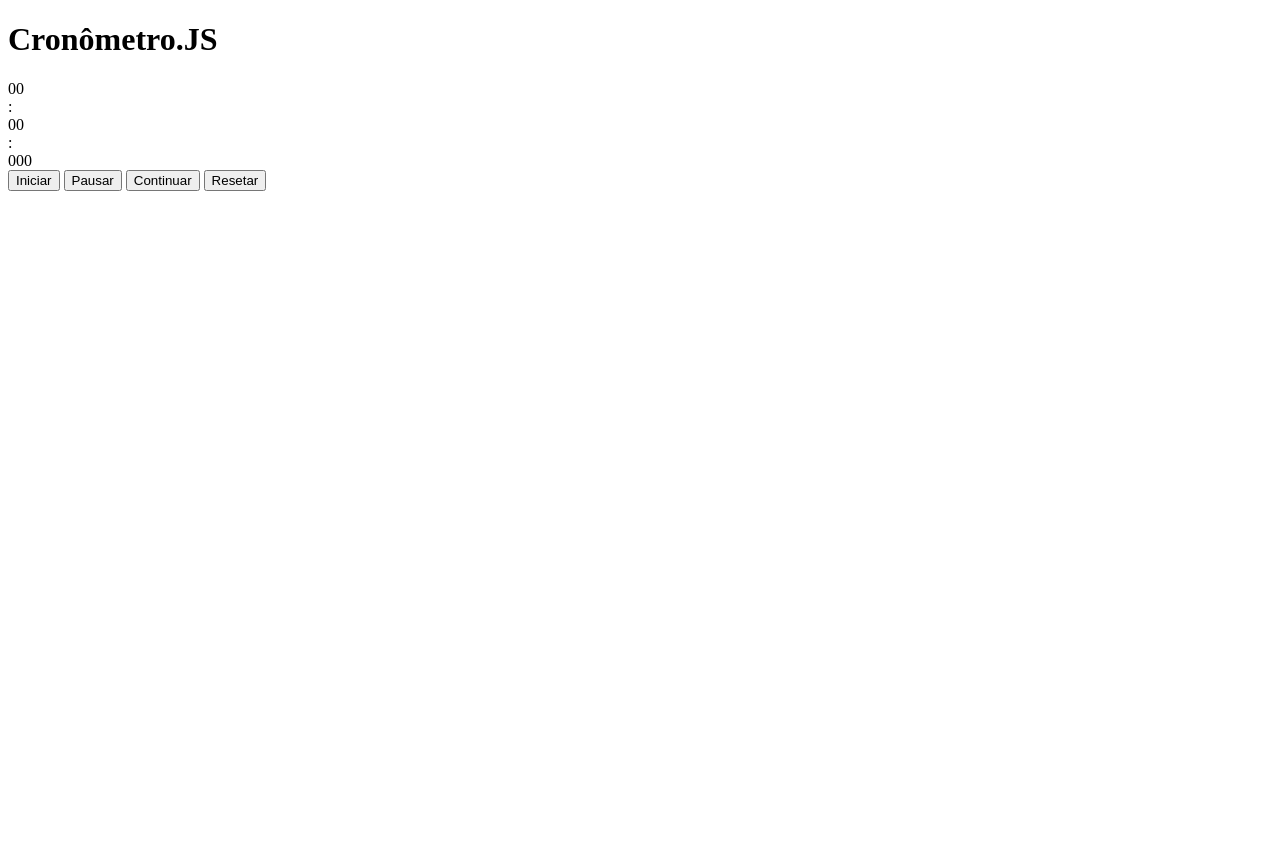
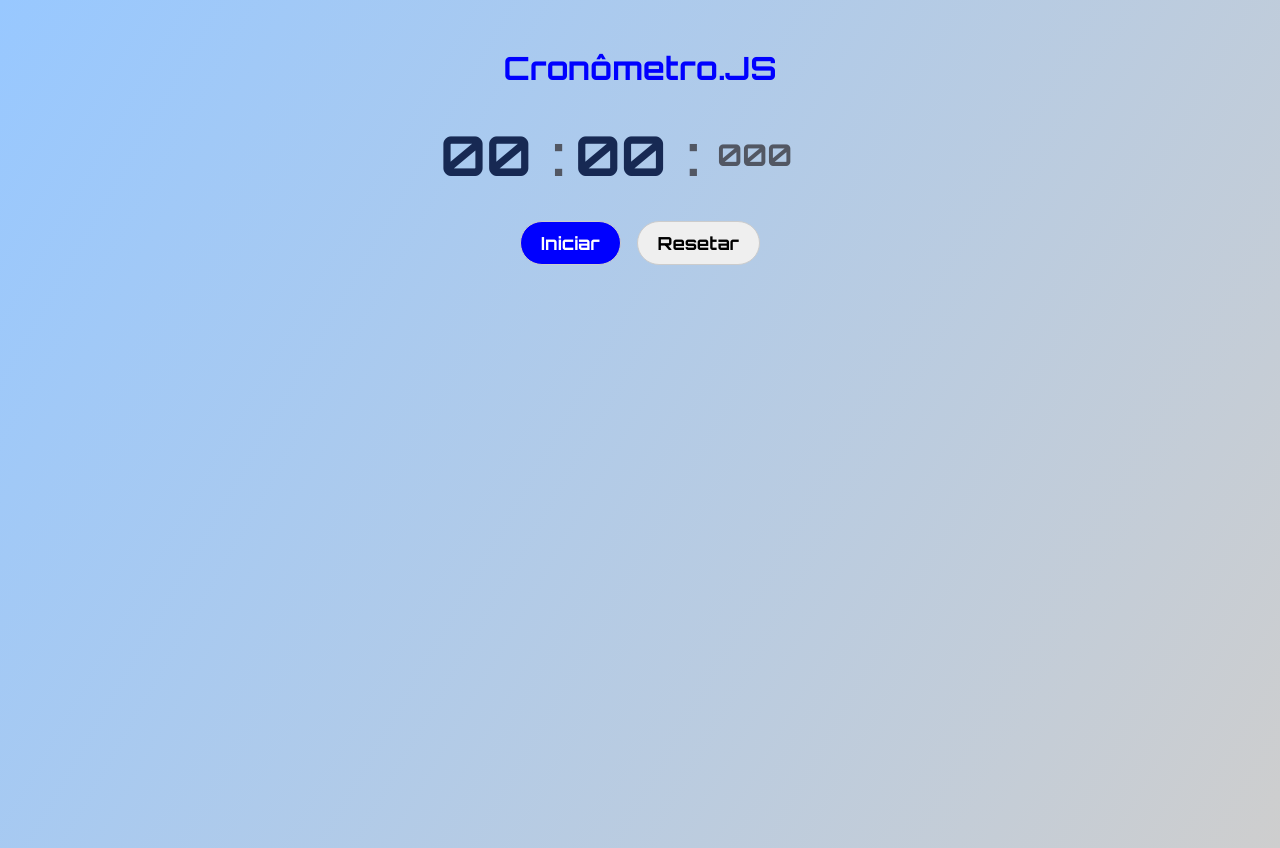
Before and after one commit to EduardoS-Silva/Cron-metroCriadoComJavaScript, a plain HTML site: page index.html in a window 1280 px wide. Before the commit the page ends 800 px from the top, so only its background shows below. Drawn offline with Linux system fonts and the light colour scheme; files that its build step writes are made by us from their sources; the site is published under a folder, as on GitHub Pages, so addresses that start at the root find nothing.

Commit message:
Update index.html

```diff
--- a/index.html
+++ b/index.html
@@ -3,12 +3,12 @@
 <html lang="pt-br">
 <head>
     <meta charset="UTF-8">
-    <link rel="stylesheet" href="/SegundoProjeto/css/stle02.css">
+    <link rel="stylesheet" href="./css/stle02.css">
     <link rel="preconnect" href="https://fonts.googleapis.com">
 <link rel="preconnect" href="https://fonts.gstatic.com" crossorigin>
 <link href="https://fonts.googleapis.com/css2?family=Open+Sans:ital,wght@0,300..800;1,300..800&family=Orbitron:wght@400..900&family=Poppins:ital,wght@0,100;0,200;0,300;0,400;0,500;0,600;0,700;0,800;0,900;1,100;1,200;1,300;1,400;1,500;1,600;1,700;1,800;1,900&display=swap" rel="stylesheet">
     <meta name="viewport" content="width=device-width, initial-scale=1.0">
-    <script src="/SegundoProjeto/js/script02.js" defer></script>
+    <script src="./js/script02.js" defer></script>
     <title>Cronômetro js</title>
 </head>
 <body>
```
